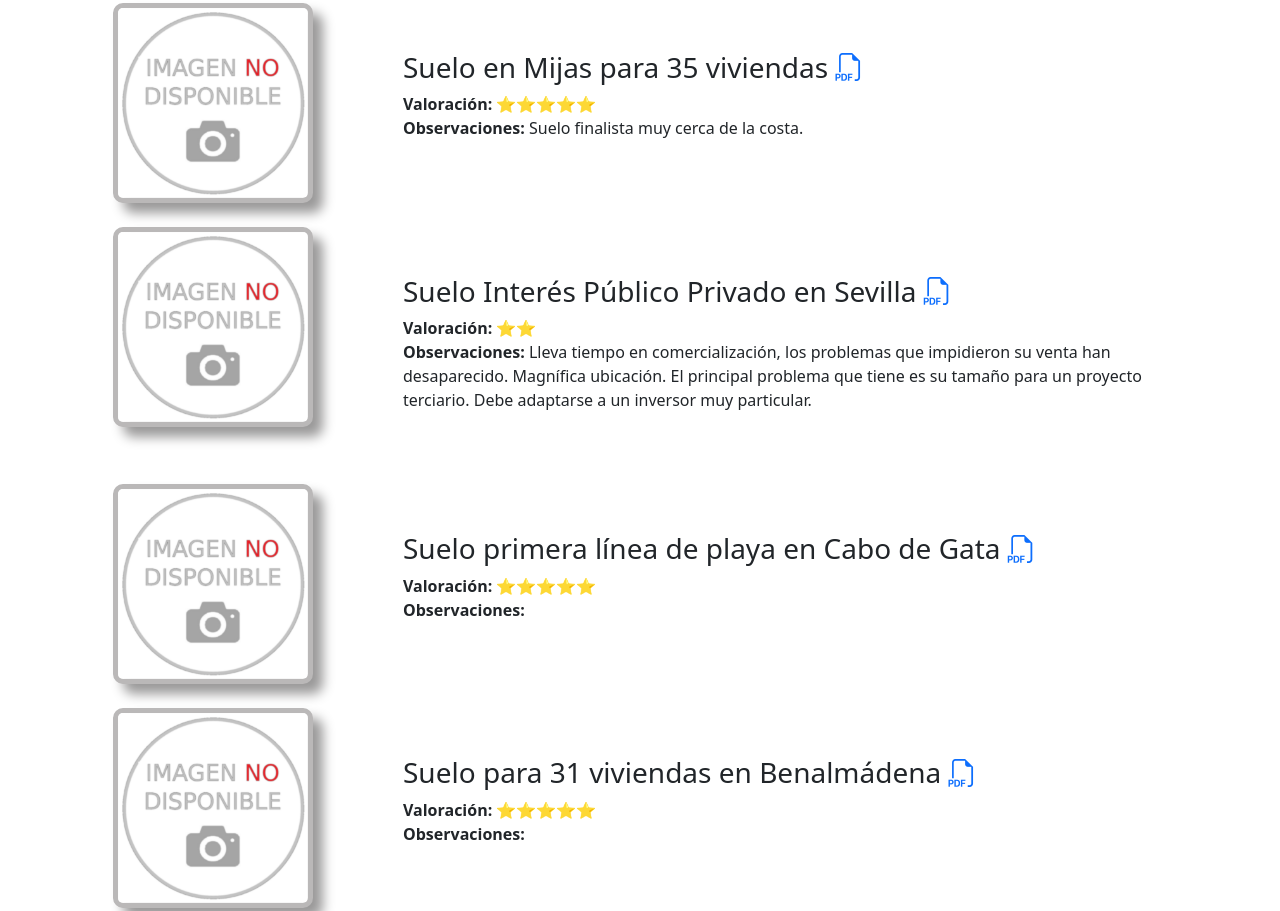
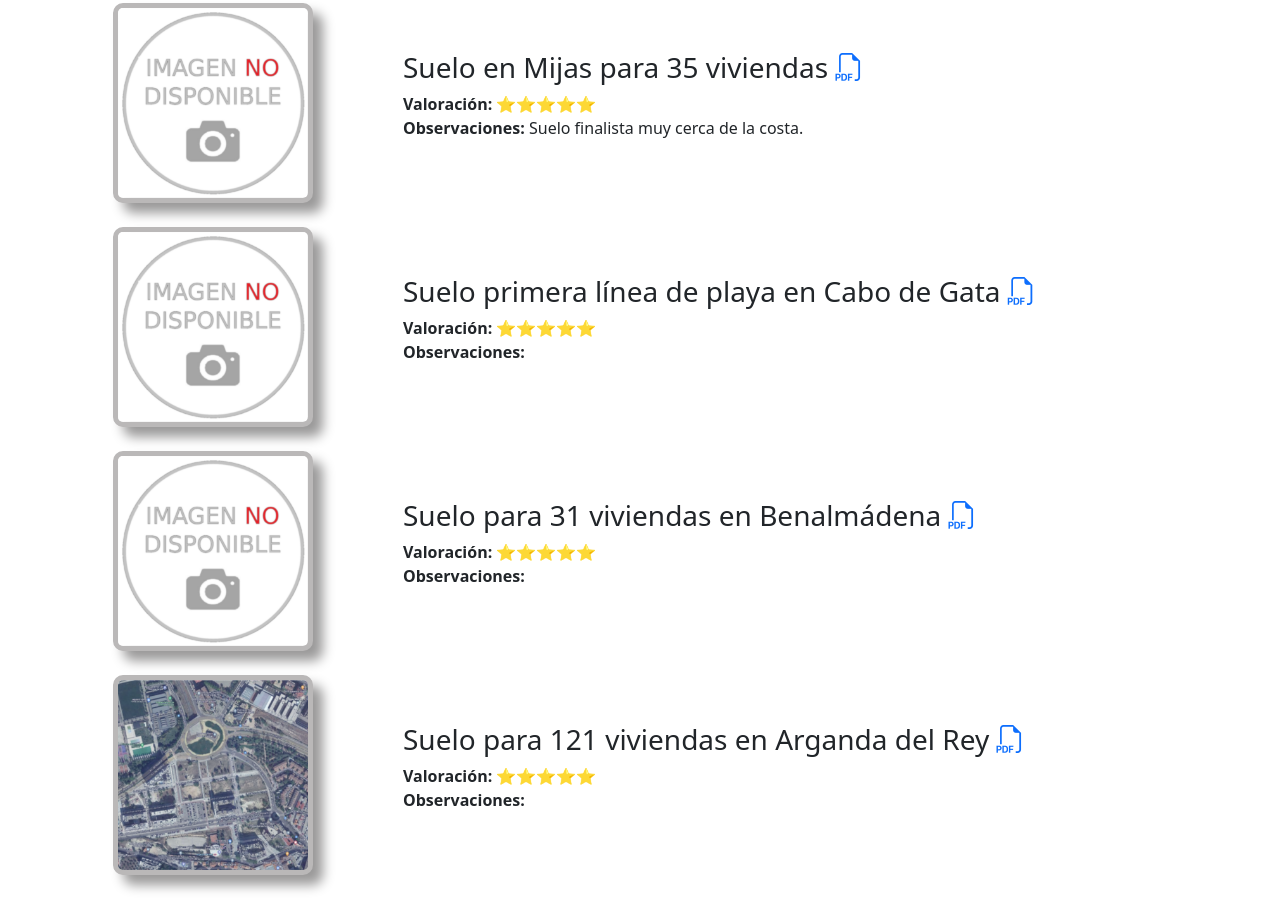
Before and after one commit to ramonmarmar/github.io, a plain HTML site: page index.html in a window 1280 px wide. Shown: the part 607-1518 px from the top of the page. Drawn offline with nearby package versions, Linux system fonts and the light colour scheme.

Commit message:
Añadimos suelo de Arganda del Rey

```diff
--- a/index.html
+++ b/index.html
@@ -60,14 +60,14 @@
     </div>
     <div class="col-sm-9 p-5">
       <h3>Suelo en Mijas para 35 viviendas <a href="perfiles/Suelo35VVdasMijas.pdf"><i class="bi bi-filetype-pdf"></i></a></h3>
-      <div><strong>Valoración: </strong>&#11088;&#11088;&#11088;&#11088;&#11088</div>
+      <div><strong>Valoración: </strong>&#11088;&#11088;&#11088;&#11088;&#11088;</div>
       <strong>Observaciones: </strong> Suelo finalista muy cerca de la costa.
     </div>
   </div>
 
   <br>
 
-  <div class="row">
+  <!-- <div class="row">
     <div class="col-sm-3 contenedor-foto">
       <img class="foto-activo" src="imgs/imagen-no-disponible.png" alt="">
     </div>
@@ -77,9 +77,9 @@
       <strong>Observaciones: </strong>Lleva tiempo en comercialización, los problemas que impidieron su venta han desaparecido. Magnífica ubicación. El principal problema que tiene es su tamaño para un proyecto terciario.
       Debe adaptarse a un inversor muy particular.
     </div>
-  </div>
+  </div> -->
 
-  <br>
+  <!-- <br> -->
 
   <div class="row">
     <div class="col-sm-3 contenedor-foto">
@@ -87,7 +87,7 @@
     </div>
     <div class="col-sm-9 p-5">
       <h3>Suelo primera línea de playa en Cabo de Gata <a href="perfiles/SueloCaboDeGata.pdf"><i class="bi bi-filetype-pdf"></i></a></h3>
-      <div><strong>Valoración: </strong>&#11088;&#11088;&#11088;&#11088;&#11088</div>
+      <div><strong>Valoración: </strong>&#11088;&#11088;&#11088;&#11088;&#11088;</div>
       <strong>Observaciones: </strong>
     </div>
   </div>
@@ -100,7 +100,20 @@
     </div>
     <div class="col-sm-9 p-5">
       <h3>Suelo para 31 viviendas en Benalmádena <a href="perfiles/SueloBenalmadena.pdf"><i class="bi bi-filetype-pdf"></i></a></h3>
-      <div><strong>Valoración: </strong>&#11088;&#11088;&#11088;&#11088;&#11088</div>
+      <div><strong>Valoración: </strong>&#11088;&#11088;&#11088;&#11088;&#11088;</div>
+      <strong>Observaciones: </strong>
+    </div>
+  </div>
+
+  <br>
+
+  <div class="row">
+    <div class="col-sm-3 contenedor-foto">
+      <img class="foto-activo" src="imgs/ArgandaSuelo.png" alt="">
+    </div>
+    <div class="col-sm-9 p-5">
+      <h3>Suelo para 121 viviendas en Arganda del Rey <a href="perfiles/sueloArgandaDelRey.pdf"><i class="bi bi-filetype-pdf"></i></a></h3>
+      <div><strong>Valoración: </strong>&#11088;&#11088;&#11088;&#11088;&#11088;</div>
       <strong>Observaciones: </strong>
     </div>
   </div>
```
Also changed, not shown: imgs/ArgandaSuelo.png (added), 1 other file.
